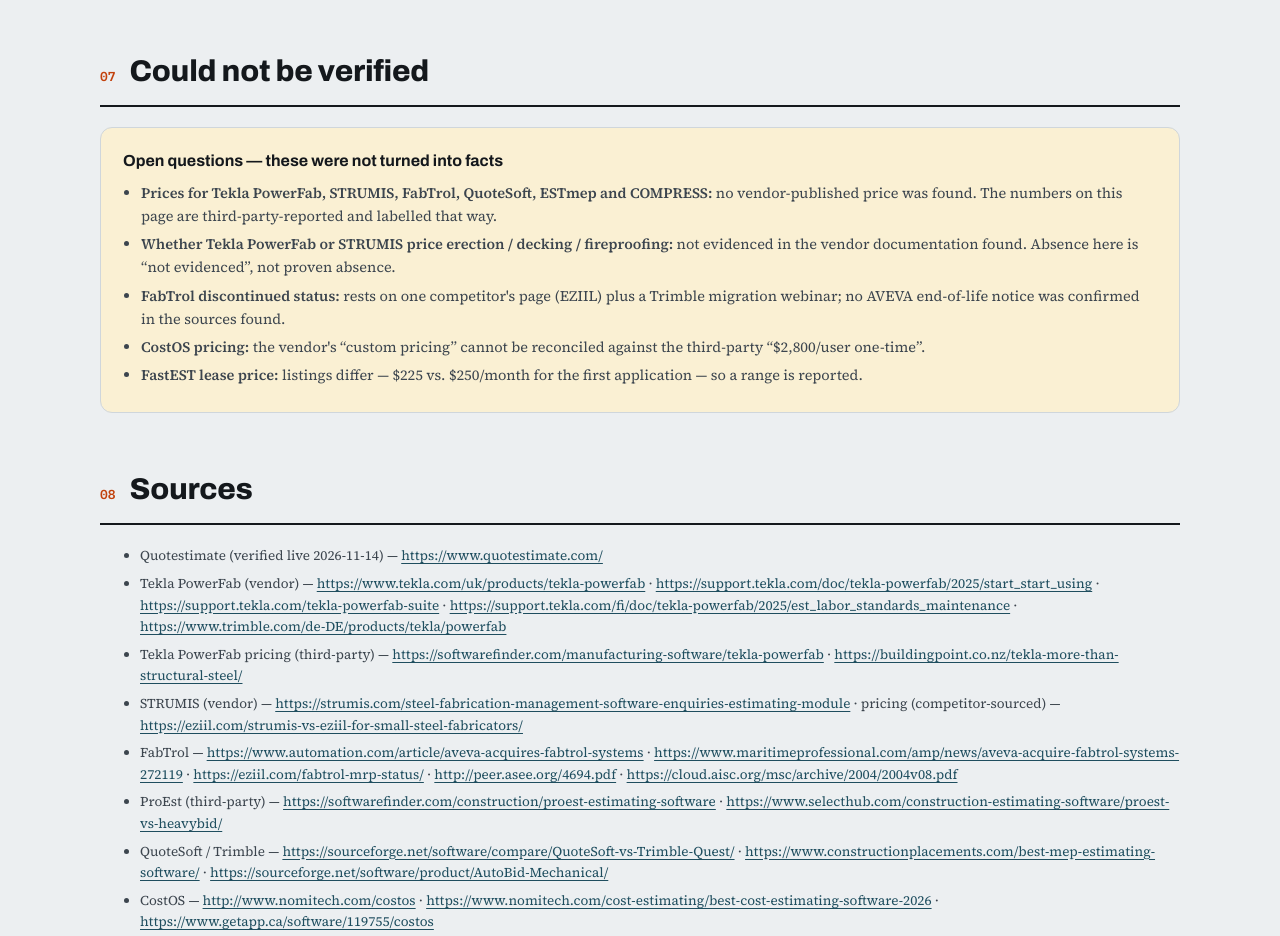
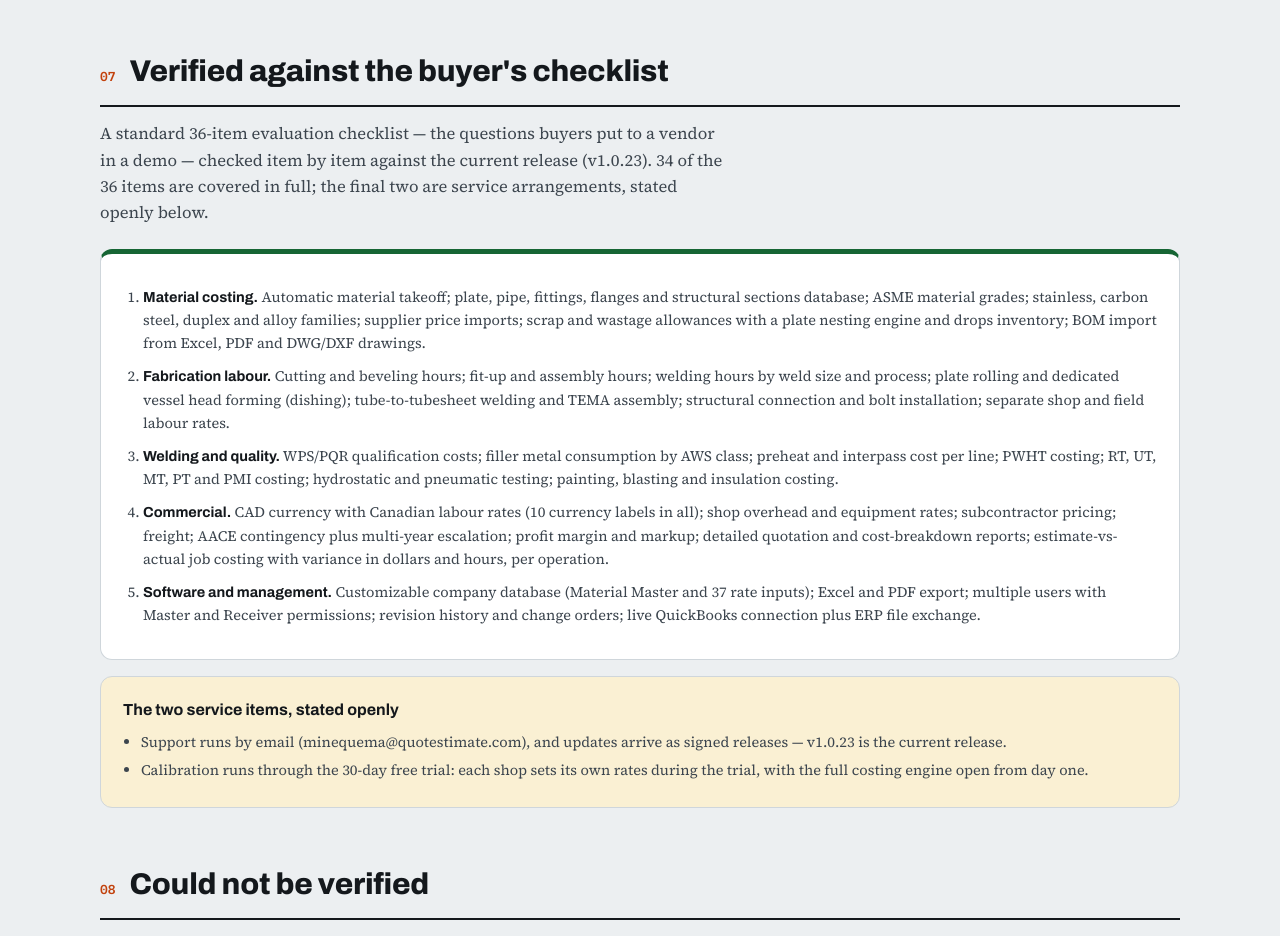
Before and after one commit to grgquema-png/quotestimate-site, a plain HTML site: page comparison.html in a window 1280 px wide. Shown: the part 9960-10896 px from the top of the page. Drawn offline with Linux system fonts and the light colour scheme.

Commit message:
Add files via upload

```diff
--- a/comparison.html
+++ b/comparison.html
@@ -518,9 +518,31 @@ footer{margin-top:56px;border-top:1px solid var(--line);padding-top:18px;font-fa
   </div>
 </section>
 
-<!-- ============ 7. OPEN QUESTIONS ============ -->
+<!-- ============ 7. CHECKLIST ============ -->
+<section id="checklist">
+  <div class="sec-head"><span class="n">07</span><h2>Verified against the buyer's checklist</h2></div>
+  <p class="sec-sub">A standard 36-item evaluation checklist — the questions buyers put to a vendor in a demo — checked item by item against the current release (v1.0.23). 34 of the 36 items are covered in full; the final two are service arrangements, stated openly below.</p>
+  <div class="vs-box win">
+    <ol>
+      <li><b>Material costing.</b> Automatic material takeoff; plate, pipe, fittings, flanges and structural sections database; ASME material grades; stainless, carbon steel, duplex and alloy families; supplier price imports; scrap and wastage allowances with a plate nesting engine and drops inventory; BOM import from Excel, PDF and DWG/DXF drawings.</li>
+      <li><b>Fabrication labour.</b> Cutting and beveling hours; fit-up and assembly hours; welding hours by weld size and process; plate rolling and dedicated vessel head forming (dishing); tube-to-tubesheet welding and TEMA assembly; structural connection and bolt installation; separate shop and field labour rates.</li>
+      <li><b>Welding and quality.</b> WPS/PQR qualification costs; filler metal consumption by AWS class; preheat and interpass cost per line; PWHT costing; RT, UT, MT, PT and PMI costing; hydrostatic and pneumatic testing; painting, blasting and insulation costing.</li>
+      <li><b>Commercial.</b> CAD currency with Canadian labour rates (10 currency labels in all); shop overhead and equipment rates; subcontractor pricing; freight; AACE contingency plus multi-year escalation; profit margin and markup; detailed quotation and cost-breakdown reports; estimate-vs-actual job costing with variance in dollars and hours, per operation.</li>
+      <li><b>Software and management.</b> Customizable company database (Material Master and 37 rate inputs); Excel and PDF export; multiple users with Master and Receiver permissions; revision history and change orders; live QuickBooks connection plus ERP file exchange.</li>
+    </ol>
+  </div>
+  <div class="open" style="margin-top:16px">
+    <h3>The two service items, stated openly</h3>
+    <ul>
+      <li>Support runs by email (minequema@quotestimate.com), and updates arrive as signed releases — v1.0.23 is the current release.</li>
+      <li>Calibration runs through the 30-day free trial: each shop sets its own rates during the trial, with the full costing engine open from day one.</li>
+    </ul>
+  </div>
+</section>
+
+<!-- ============ 8. OPEN QUESTIONS ============ -->
 <section id="open">
-  <div class="sec-head"><span class="n">07</span><h2>Could not be verified</h2></div>
+  <div class="sec-head"><span class="n">08</span><h2>Could not be verified</h2></div>
   <div class="open">
     <h3>Open questions — these were not turned into facts</h3>
     <ul>
@@ -533,9 +555,9 @@ footer{margin-top:56px;border-top:1px solid var(--line);padding-top:18px;font-fa
   </div>
 </section>
 
-<!-- ============ 8. SOURCES ============ -->
+<!-- ============ 9. SOURCES ============ -->
 <section id="sources">
-  <div class="sec-head"><span class="n">08</span><h2>Sources</h2></div>
+  <div class="sec-head"><span class="n">09</span><h2>Sources</h2></div>
   <ul class="sources">
     <li>Quotestimate (verified live 2026-11-14) — <a href="https://www.quotestimate.com/">https://www.quotestimate.com/</a></li>
     <li>Tekla PowerFab (vendor) — <a href="https://www.tekla.com/uk/products/tekla-powerfab">https://www.tekla.com/uk/products/tekla-powerfab</a> · <a href="https://support.tekla.com/doc/tekla-powerfab/2025/start_start_using">https://support.tekla.com/doc/tekla-powerfab/2025/start_start_using</a> · <a href="https://support.tekla.com/tekla-powerfab-suite">https://support.tekla.com/tekla-powerfab-suite</a> · <a href="https://support.tekla.com/fi/doc/tekla-powerfab/2025/est_labor_standards_maintenance">https://support.tekla.com/fi/doc/tekla-powerfab/2025/est_labor_standards_maintenance</a> · <a href="https://www.trimble.com/de-DE/products/tekla/powerfab">https://www.trimble.com/de-DE/products/tekla/powerfab</a></li>
```
Also changed, not shown: index.html (+6 -5 lines), llms.txt.
